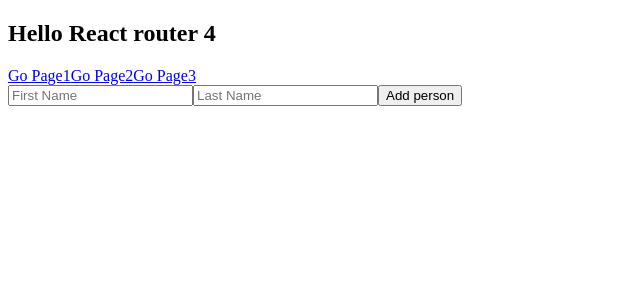
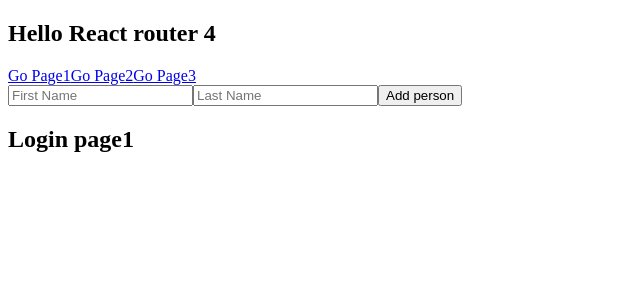
Before and after one commit to arronfe/react-startkit, a React app: page /login in a window 1280 px wide. Shown: the top 300 px of the page, without its empty margins (0-640 px from the left). Built offline with nearby package versions, Linux system fonts and the light colour scheme.

Commit message:
add authorized route

```diff
--- a/src/App.js
+++ b/src/App.js
@@ -1,10 +1,11 @@
 import React, {Component} from 'react';
-import { Link, Route, BrowserRouter as Router, Switch } from 'react-router-dom';
+import { Link, BrowserRouter as Router } from 'react-router-dom';
 import './App.less';
 
 import PeoplePage from './pages/PeoplePage';
 import routes  from './routes';
 import RouteWithSubRoutes from './components/RouteWithSubRoutes';
+import PrivateRoute from './components/PrivateRoute';
 
 class App extends Component {
   render() {
@@ -17,7 +18,7 @@
           <Link to="/page3">Go Page3</Link>
           <PeoplePage />
           {routes.map((route, i) => (
-            <RouteWithSubRoutes key={i} {...route}/>
+            route.authorizePage ? <PrivateRoute path={route.path} component={route.component} key={i}/> : <RouteWithSubRoutes key={i} {...route}/>
           ))}
         </div>
       </Router>
--- /dev/null
+++ b/src/pages/Login/index.js
@@ -0,0 +1,13 @@
+import React, {Component} from 'react';
+
+class Login extends Component {
+  render() {
+    return (
+      <div>
+        <h2>Login page1</h2>
+      </div>
+    )
+  }
+}
+
+export default Login;
--- a/src/pages/Page3/index.js
+++ b/src/pages/Page3/index.js
@@ -5,7 +5,7 @@
 class Page3 extends Component {
   render() {
     const { routes, match } = this.props;
-    console.log(this.props)
+    console.log(routes)
     return (
       <div>
         <h2>hello page3</h2>
--- a/src/pages/PeoplePage/PeopleList.js
+++ b/src/pages/PeoplePage/PeopleList.js
@@ -1,7 +1,7 @@
 /**
  * Created by arron on 2017/7/18.
  */
-import React, { Component } from 'react';
+import React from 'react';
 import PropTypes from 'prop-types';
 
 import Person from './Person';
--- a/src/pages/PeoplePage/Person.js
+++ b/src/pages/PeoplePage/Person.js
@@ -1,7 +1,7 @@
 /**
  * Created by arron on 2017/7/18.
  */
-import React, { Component } from 'react';
+import React from 'react';
 import PropTypes from 'prop-types';
 
 const Person = ({person}) => (
--- a/src/pages/PeoplePage/PersonInput.js
+++ b/src/pages/PeoplePage/PersonInput.js
@@ -5,10 +5,6 @@
 import PropTypes from 'prop-types';
 
 class PersonInput extends Component {
-  constructor(props) {
-    super(props);
-  }
-
   onAddPersonClick = () => {
     const firstNameElement = document.getElementById('firstname');
     const lastNameElement = document.getElementById('lastname');
--- a/src/pages/PeoplePage/index.js
+++ b/src/pages/PeoplePage/index.js
@@ -20,9 +20,6 @@
 
   render() {
     const { people } = this.props;
-
-    console.log(this.props)
-
     return (
       <div>
         <PersonInput addPerson={this.props.actions.addPerson} />
--- a/src/routes.js
+++ b/src/routes.js
@@ -1,13 +1,13 @@
 /**
  * Created by arron on 2017/7/18.
  */
-import React from 'react';
 
 import Page1 from './pages/Page1';
 import Page2 from './pages/Page2';
 import Page3 from './pages/Page3';
 import Bus from './pages/Bus';
 import Cart from './pages/Cart';
+import Login from './pages/Login';
 
 const routes = [
   {
@@ -21,6 +21,7 @@
   {
     path: '/page3',
     component: Page3,
+    authorizePage: true,
     routes: [
       {
         path: '/page3/bus',
@@ -31,6 +32,10 @@
         component: Cart
       }
     ]
+  },
+  {
+    path: '/login',
+    component: Login
   }
 ];
 
--- a/src/store/index.js
+++ b/src/store/index.js
@@ -4,6 +4,6 @@
 import { createStore } from 'redux';
 import rootReducer from '../reducers';
 
-export default(initiaState) => {
-  return createStore(rootReducer, initiaState)
+export default(initialState) => {
+  return createStore(rootReducer, initialState)
 };
```
